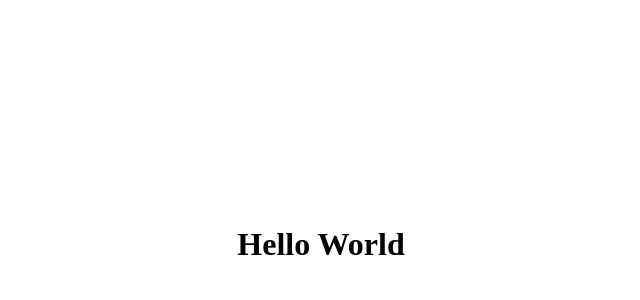
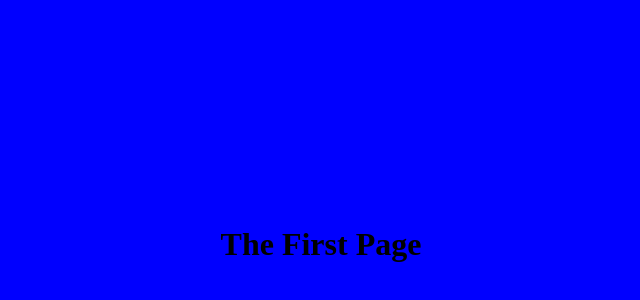
Before and after one commit to CCCCccloud/AI-pdf-summ, a Next.js app: page / in a window 1280 px wide. Shown: the part 156-456 px from the top of the page, without its empty margins (319-959 px from the left). Built offline with nearby package versions, Linux system fonts and the light colour scheme.

Commit message:
second change

```diff
--- a/pages/index.js
+++ b/pages/index.js
@@ -3,9 +3,9 @@ export default function Home() {
     <>
       <style>{`
         * { margin: 0; padding: 0; box-sizing: border-box; }
-        body { height: 100vh; display: flex; justify-content: center; align-items: center; }
+        body { height: 100vh; display: flex; justify-content: center; align-items: center; background-color: blue; }
       `}</style>
-      <h1>Hello World</h1>
+      <h1>The First Page</h1>
     </>
   );
 }
```
Also changed, not shown: 1 other file (tests, documents, lock files or other folders).
